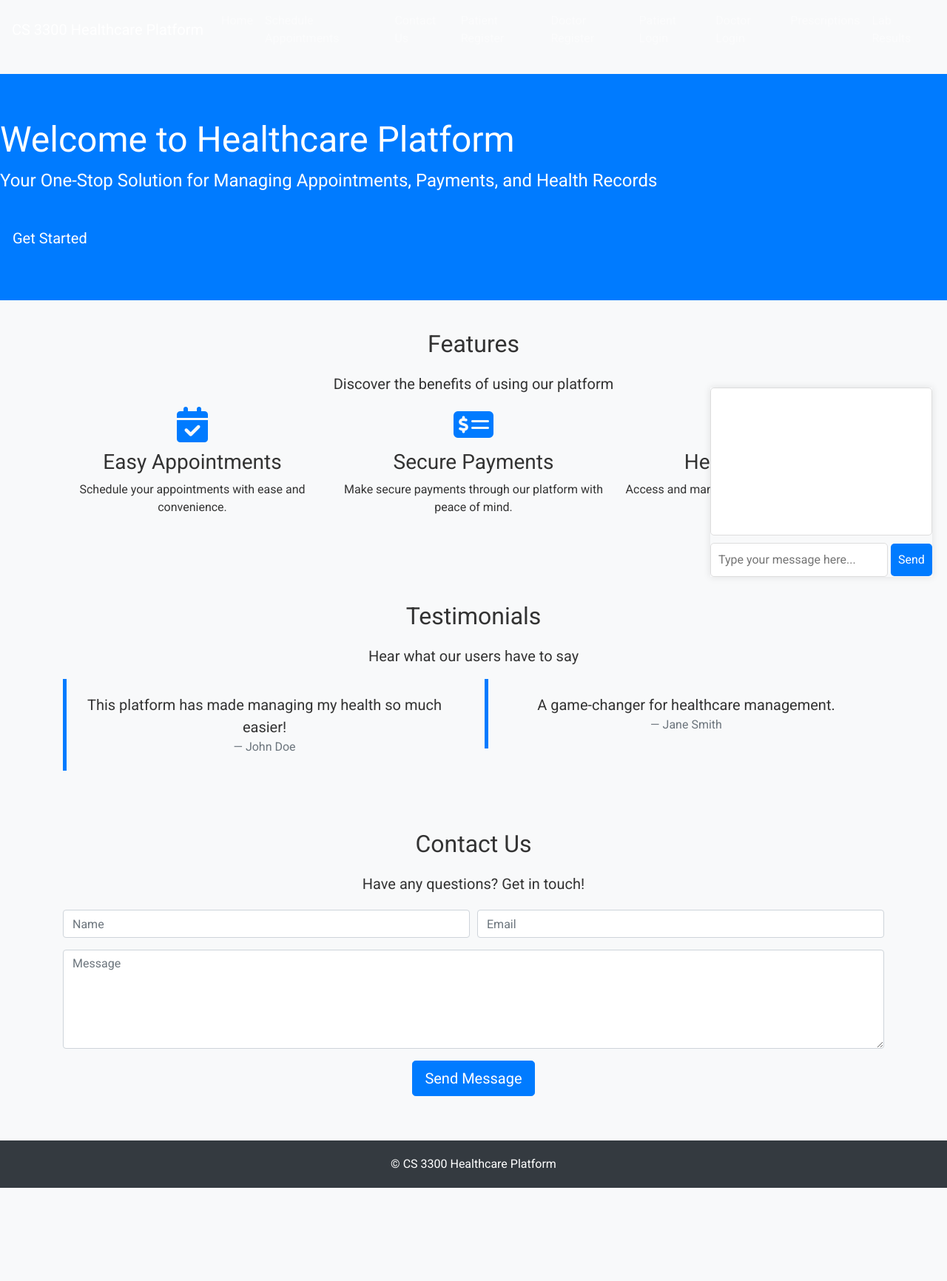
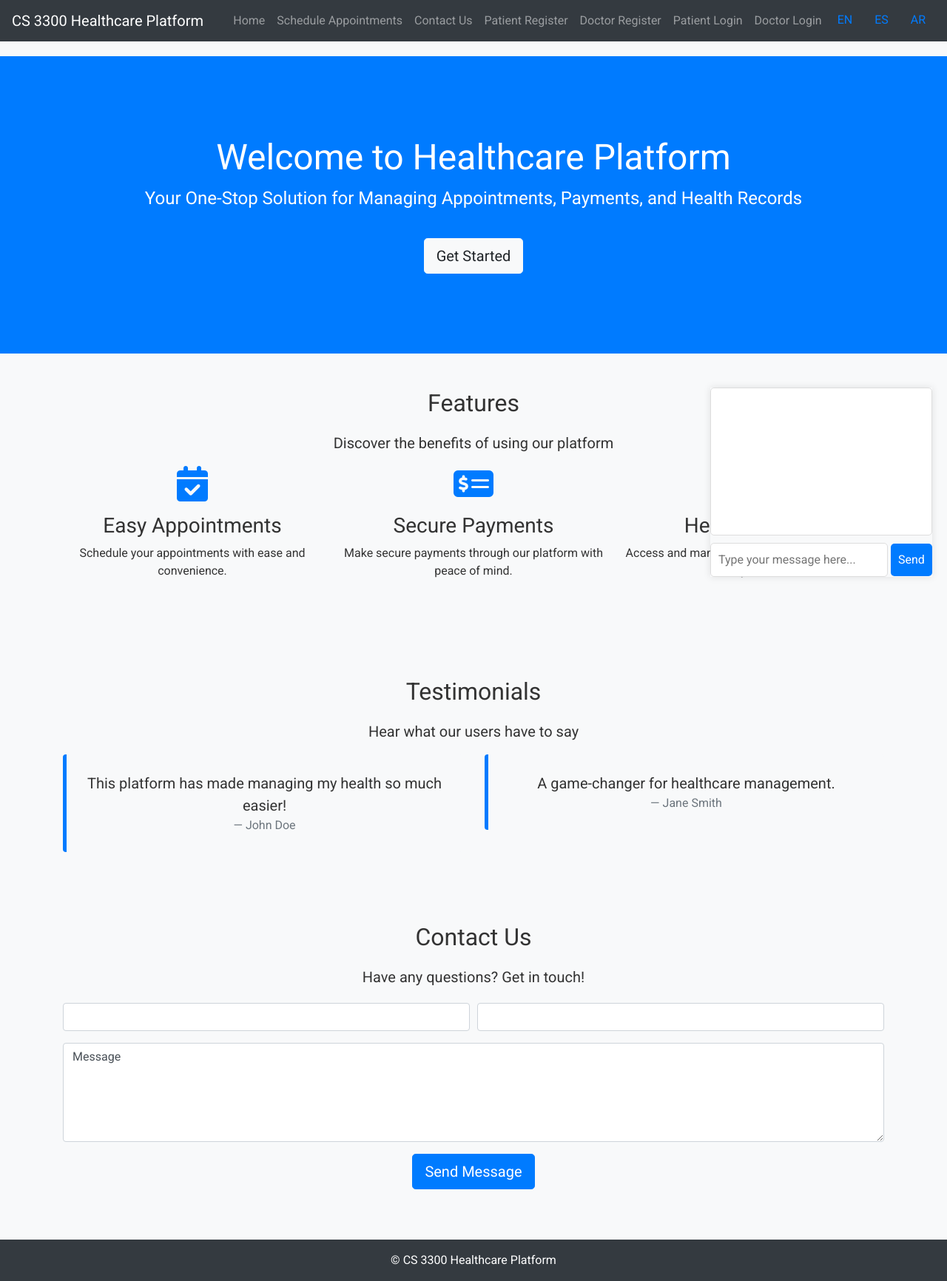
Before and after one commit to AzizAlghamdi/CS3300PROJECT, a Flask app: page / in a window 1280 px wide. Shown: the whole page at 74% size. Before the commit the page ends 1606 px from the top, so only its background shows below. Run offline with Flask 3, Linux system fonts and the light colour scheme; parts of the project's set-up code (start-up, migrations or seed data) failed here and were passed over; some libraries are stand-ins or nearby versions.

Commit message:
Update index.html

```diff
--- a/templates/index.html
+++ b/templates/index.html
@@ -9,113 +9,116 @@
     <link rel="stylesheet" href="css/style.css">
 </head>
 <body>
-    <header class="navbar navbar-expand-lg navbar-dark">
-        <a class="navbar-brand" href="index.html">CS 3300 Healthcare Platform</a>
+    <header class="navbar navbar-expand-lg navbar-dark bg-dark">
+        <a class="navbar-brand" href="index.html" data-translate="navbar_brand">CS 3300 Healthcare Platform</a>
         <button class="navbar-toggler" type="button" data-toggle="collapse" data-target="#navbarNav" aria-controls="navbarNav" aria-expanded="false" aria-label="Toggle navigation">
             <span class="navbar-toggler-icon"></span>
         </button>
         <div class="collapse navbar-collapse" id="navbarNav">
             <ul class="navbar-nav ml-auto">
-                <li class="nav-item"><a class="nav-link" href="index.html">Home</a></li>
-                <li class="nav-item"><a class="nav-link" href="schedule.html ">Schedule Appointments</a></li>
-                <li class="nav-item"><a class="nav-link" href="contact.html">Contact Us</a></li>
-                <li class="nav-item"><a class="nav-link" href="patient_register.html">Patient Register</a></li>
-                <li class="nav-item"><a class="nav-link" href="doctor_register.html">Doctor Register</a></li>
-                <li class="nav-item"><a class="nav-link" href="patient_login.html">Patient Login</a></li>
-                <li class="nav-item"><a class="nav-link" href="doctor_login.html">Doctor Login</a></li>
-                <li class="nav-item"><a class="nav-link" href="prescriptions.html">Prescriptions</a></li>
-                <li class="nav-item"><a class="nav-link" href="lab_results.html">Lab Results</a></li>
+                <li class="nav-item"><a class="nav-link" href="index.html" data-translate="nav_home">Home</a></li>
+                <li class="nav-item"><a class="nav-link" href="schedule.html" data-translate="nav_schedule">Schedule Appointments</a></li>
+                <li class="nav-item"><a class="nav-link" href="contact.html" data-translate="nav_contact">Contact Us</a></li>
+                <li class="nav-item"><a class="nav-link" href="patient_register.html" data-translate="nav_patient_register">Patient Register</a></li>
+                <li class="nav-item"><a class="nav-link" href="doctor_register.html" data-translate="nav_doctor_register">Doctor Register</a></li>
+                <li class="nav-item"><a class="nav-link" href="patient_login.html" data-translate="nav_patient_login">Patient Login</a></li>
+                <li class="nav-item"><a class="nav-link" href="doctor_login.html" data-translate="nav_doctor_login">Doctor Login</a></li>
+                <li class="nav-item d-none" id="nav_prescriptions"><a class="nav-link" href="prescriptions.html" data-translate="nav_prescriptions">Prescriptions</a></li>
+                <li class="nav-item d-none" id="nav_lab_results"><a class="nav-link" href="lab_results.html" data-translate="nav_lab_results">Lab Results</a></li>
+                <li class="nav-item">
+                    <button id="translate-en" class="btn btn-link">EN</button>
+                    <button id="translate-es" class="btn btn-link">ES</button>
+                    <button id="translate-ar" class="btn btn-link">AR</button>
+                </li>
             </ul>
         </div>
     </header>
     <main>
-        <div class="hero">
-            <div class="hero-text">
-                <h1>Welcome to Healthcare Platform</h1>
-                <p>Your One-Stop Solution for Managing Appointments, Payments, and Health Records</p>
-                <a class="btn btn-primary btn-lg" href="patient_register.html" role="button">Get Started</a>
+        <div class="hero text-white bg-primary">
+            <div class="container text-center py-5">
+                <h1 data-translate="hero_title">Welcome to Healthcare Platform</h1>
+                <p data-translate="hero_description">Your One-Stop Solution for Managing Appointments, Payments, and Health Records</p>
+                <a class="btn btn-light btn-lg" href="patient_register.html" role="button" data-translate="get_started">Get Started</a>
             </div>
         </div>
-        <section class="features text-center">
+        <section class="features text-center py-5 bg-light">
             <div class="container">
-                <h2>Features</h2>
-                <p class="lead">Discover the benefits of using our platform</p>
+                <h2 data-translate="features_title">Features</h2>
+                <p class="lead" data-translate="features_description">Discover the benefits of using our platform</p>
                 <div class="row">
                     <div class="col-md-4">
-                        <i class="fas fa-calendar-check fa-3x"></i>
-                        <h3>Easy Appointments</h3>
-                        <p>Schedule your appointments with ease and convenience.</p>
+                        <i class="fas fa-calendar-check fa-3x text-primary mb-3"></i>
+                        <h3 data-translate="features_appointments_title">Easy Appointments</h3>
+                        <p data-translate="features_appointments_description">Schedule your appointments with ease and convenience.</p>
                     </div>
                     <div class="col-md-4">
-                        <i class="fas fa-money-check-alt fa-3x"></i>
-                        <h3>Secure Payments</h3>
-                        <p>Make secure payments through our platform with peace of mind.</p>
+                        <i class="fas fa-money-check-alt fa-3x text-primary mb-3"></i>
+                        <h3 data-translate="features_payments_title">Secure Payments</h3>
+                        <p data-translate="features_payments_description">Make secure payments through our platform with peace of mind.</p>
                     </div>
                     <div class="col-md-4">
-                        <i class="fas fa-file-medical-alt fa-3x"></i>
-                        <h3>Health Records</h3>
-                        <p>Access and manage your health records anytime, anywhere.</p>
+                        <i class="fas fa-file-medical-alt fa-3x text-primary mb-3"></i>
+                        <h3 data-translate="features_records_title">Health Records</h3>
+                        <p data-translate="features_records_description">Access and manage your health records anytime, anywhere.</p>
                     </div>
                 </div>
             </div>
         </section>
-        <section class="testimonials bg-light text-center">
+        <section class="testimonials text-center py-5">
             <div class="container">
-                <h2>Testimonials</h2>
-                <p class="lead">Hear what our users have to say</p>
+                <h2 data-translate="testimonials_title">Testimonials</h2>
+                <p class="lead" data-translate="testimonials_description">Hear what our users have to say</p>
                 <div class="row">
                     <div class="col-md-6">
-                        <blockquote class="blockquote">
-                            <p class="mb-0">This platform has made managing my health so much easier!</p>
-                            <footer class="blockquote-footer">John Doe</footer>
+                        <blockquote class="blockquote bg-light p-4 rounded">
+                            <p class="mb-0" data-translate="testimonial_1">This platform has made managing my health so much easier!</p>
+                            <footer class="blockquote-footer" data-translate="testimonial_author_1">John Doe</footer>
                         </blockquote>
                     </div>
                     <div class="col-md-6">
-                        <blockquote class="blockquote">
-                            <p class="mb-0">A game-changer for healthcare management.</p>
-                            <footer class="blockquote-footer">Jane Smith</footer>
+                        <blockquote class="blockquote bg-light p-4 rounded">
+                            <p class="mb-0" data-translate="testimonial_2">A game-changer for healthcare management.</p>
+                            <footer class="blockquote-footer" data-translate="testimonial_author_2">Jane Smith</footer>
                         </blockquote>
                     </div>
                 </div>
             </div>
         </section>
-        <section class="contact text-center">
+        <section class="contact text-center py-5 bg-light">
             <div class="container">
-                <h2>Contact Us</h2>
-                <p class="lead">Have any questions? Get in touch!</p>
+                <h2 data-translate="contact_title">Contact Us</h2>
+                <p class="lead" data-translate="contact_description">Have any questions? Get in touch!</p>
                 <form>
                     <div class="form-row">
                         <div class="col-md-6 mb-3">
-                            <input type="text" class="form-control" placeholder="Name" required>
+                            <input type="text" class="form-control" data-translate="name_placeholder" required>
                         </div>
                         <div class="col-md-6 mb-3">
-                            <input type="email" class="form-control" placeholder="Email" required>
+                            <input type="email" class="form-control" data-translate="email_placeholder" required>
                         </div>
                     </div>
                     <div class="form-group">
-                        <textarea class="form-control" rows="5" placeholder="Message" required></textarea>
+                        <textarea class="form-control" rows="5" data-translate="message_placeholder" required></textarea>
                     </div>
-                    <button class="btn btn-primary btn-lg" type="submit">Send Message</button>
+                    <button class="btn btn-primary btn-lg" type="submit" data-translate="send_message">Send Message</button>
                 </form>
             </div>
         </section>
-            </main>
+    </main>
     <div class="chat-container">
         <div id="chatbox">
             <div id="chatlogs"></div>
         </div>
-        <input type="text" id="userInput" placeholder="Type your message here...">
+        <input type="text" id="userInput" placeholder="Type your message here..." onkeydown="if(event.key === 'Enter') sendMessage();">
         <button onclick="sendMessage()">Send</button>
     </div>
-
-    <script src="js/api.js"></script>
-    </main>
-    <footer class="footer text-center">
-        &copy; CS 3300 Healthcare Platform
+    <footer class="footer text-center bg-dark text-white py-3">
+        &copy; <span data-translate="footer_text">CS 3300 Healthcare Platform</span>
     </footer>
     <script src="https://code.jquery.com/jquery-3.5.1.slim.min.js"></script>
     <script src="https://cdn.jsdelivr.net/npm/@popperjs/core@2.5.4/dist/umd/popper.min.js"></script>
     <script src="https://stackpath.bootstrapcdn.com/bootstrap/4.5.2/js/bootstrap.min.js"></script>
     <script src="https://kit.fontawesome.com/a076d05399.js"></script>
+    <script src="js/api.js"></script>
 </body>
 </html>
```
